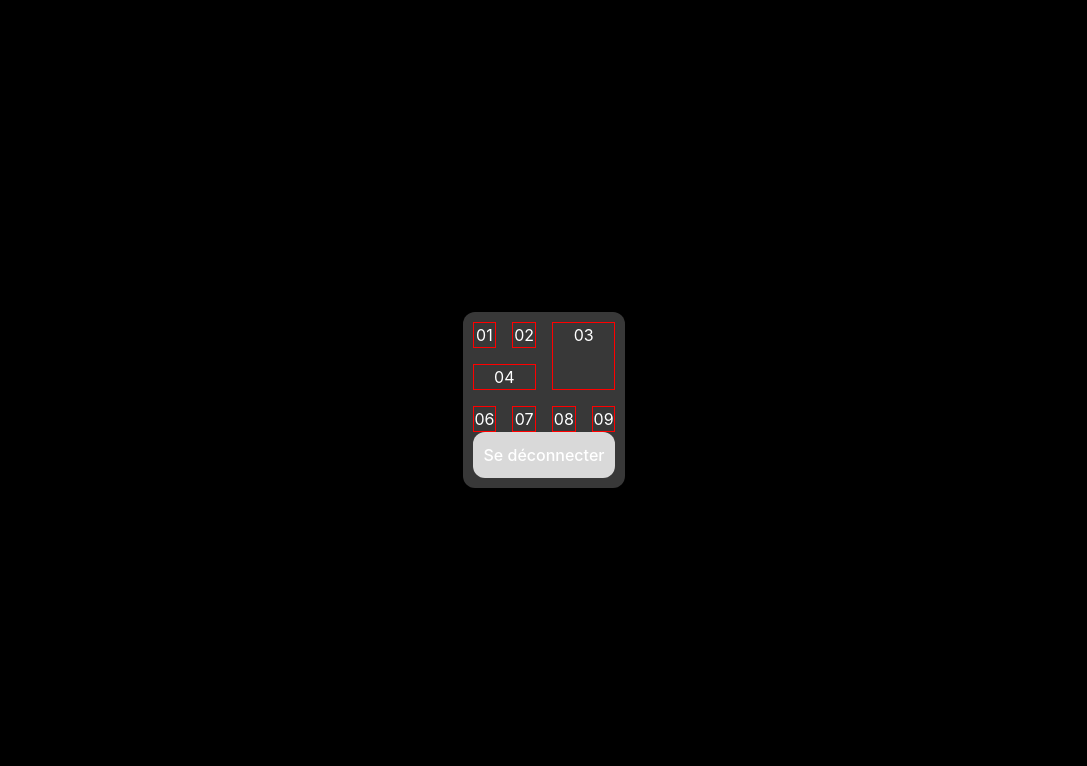
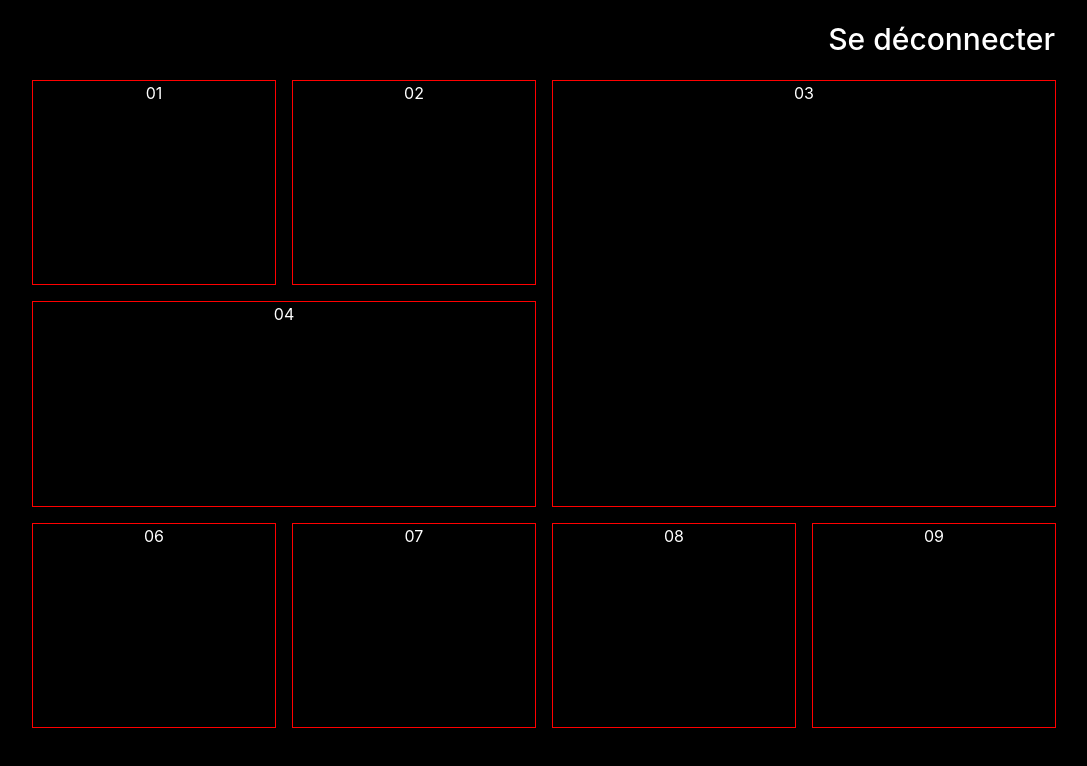
Before and after one commit to EliasRayn/tpPersoJV, a React (Vite) app: page / in a window 1280 px wide. Both pictures are taken after a click on the button "Se connecter". Shown: the top 766 px of the page, without its empty margins (96-1183 px from the left). Built offline with nearby package versions, Linux system fonts and the light colour scheme.

Commit message:
Organize html for home page after login

```diff
--- a/src/App.css
+++ b/src/App.css
@@ -6,7 +6,6 @@
 .gridCell{
   border: solid 1px red;
   margin: 0px;
-
 }
 
 @keyframes logo-spin {
--- a/src/App.tsx
+++ b/src/App.tsx
@@ -30,9 +30,19 @@ function App() {
   )
 
   const homePage = (
-    <div className="flex justify-center items-center bg-black" style={{width: '100vw', height: '100vh', margin: '0px', padding: '0px'}}>
-      <Card>
-      <div className="grid grid-rows-3 grid-cols-4 gap-4">
+    <div className="justify-center items-center bg-black">
+
+      <div className="flex justify-center items-center bg-black m-0 p-0" style={{width: '100vw', height: '100vh'}}>
+        <div style={{width: '80%', height: '100%'}}>
+          <div className="flex justify-end p-0 mt-5 mb-5" style={{height: "5%"}}>
+            <div onClick={toggleLogin} className="w-fit">
+              <button className="p-0" style={{ background: 'transparent' }}>
+                <span className="text-3xl">Se déconnecter</span>
+              </button>
+            </div>
+          </div>
+          <div className="m-0" style={{height: "90%"}}>
+            <div className="grid grid-rows-3 grid-cols-4 gap-4" style={{height: "90%"}}>
               <div className="gridCell row-span-1 col-span-1">01</div>
               <div className="gridCell row-span-1 col-span-1">02</div>
               <div className="gridCell row-span-2 col-span-2">03</div>
@@ -42,12 +52,9 @@ function App() {
               <div className="gridCell row-span-1 col-span-1">08</div>
               <div className="gridCell row-span-1 col-span-1">09</div>
             </div>
-        <div className="flex p-0 m-0 justify-center items-center">
-          <div onClick={toggleLogin} className="w-fit">
-            <Button> Se déconnecter </Button>
           </div>
         </div>
-      </Card>
+      </div>
     </div>
   )
 
--- a/src/design/Card.tsx
+++ b/src/design/Card.tsx
@@ -1,7 +1,11 @@
 import { PropsWithChildren } from "react";
 
-export function Card({children}:PropsWithChildren){
-  return <div style={{backgroundColor:"#383838",borderRadius:"12px",minHeight:40, padding: "10px"}}>
+interface CardProps extends PropsWithChildren{
+  width?: string | number;
+  height?: string | number;
+}
+export function Card({children, width, height}: CardProps){
+  return <div style={{backgroundColor:"#383838",borderRadius:"12px",minHeight:40, padding: "10px", width: width, height: height}}>
  {children}
   </div>
 }
```
Lines whose indentation alone changed are shown as unchanged.
